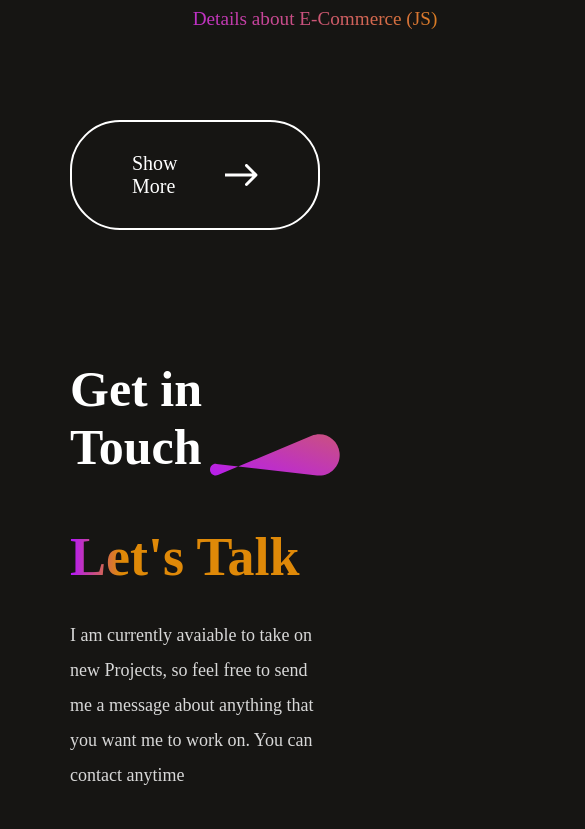
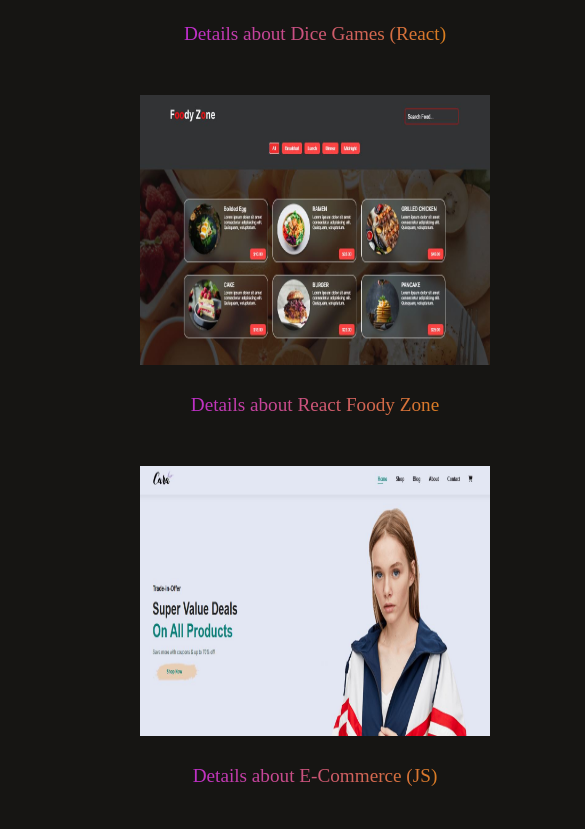
Before and after one commit to INTESARSHAWON/Portfolio, a React (Vite) app: page / in a window 390 px wide. Shown: the part 4920-5749 px from the top of the page, 585 px wide, since content can reach past the window. Built offline with nearby package versions, Linux system fonts and the light colour scheme.

Commit message:
making responsive (seemore details and footer)

```diff
--- a/src/Components/Contact/Contact.css
+++ b/src/Components/Contact/Contact.css
@@ -161,12 +161,12 @@
     }
 
     .contact-right input{
-        width: 100%;
+        width: 90%;
         font-size: 20px;
     }
 
     .contact-right textarea{
-        width: 95%;
+        width: 85%;
         font-size: 20px;
     }
 
--- a/src/Components/Footer/Footer.css
+++ b/src/Components/Footer/Footer.css
@@ -88,4 +88,9 @@
         flex-direction: column-reverse;
         margin-bottom: 50px;
     }
+
+    .footer-top-right{
+        display: flex;
+        flex-direction: column;
+    }
 }
--- a/src/Components/MyWork/MyWork.css
+++ b/src/Components/MyWork/MyWork.css
@@ -24,10 +24,10 @@
     z-index: -1;
 }
 
-.mywork-container{
+.mywork-container2{
     display: grid;
     grid-template-columns: auto auto auto;
-    gap: 10px;
+    gap: auto;
 }
 
 .mywork-showmore{
@@ -71,9 +71,10 @@
         margin-right: -20px;
     }
 
-    .mywork-container{
-        display: flex;
-        flex-direction: column;
-        align-items: center;
+    .mywork-container2{
+        width: 100%;
+        display: grid;
+        grid-template-columns: auto;
+        gap: 25px;
     }
 }
--- a/src/Components/MyWork/MyWork.jsx
+++ b/src/Components/MyWork/MyWork.jsx
@@ -20,19 +20,21 @@ const MyWork = ({projectThumb, title}) => {
             <img src={theme_pattern} alt='theme_pattern'/>
         </div>
         <div className='mywork-container'>
+            <div className='mywork-container2'>
               <Card id={1} projectThumb={project_1} title="React Auth Dashboard"/>
               <Card id={2} projectThumb={project_2} title="Dice Games (React)"/>
               <Card id={3} projectThumb={project_3} title="React Foody Zone"/>
               <Card id={4} projectThumb={project_4} title="E-Commerce (JS)"/>
               <Card id={5} projectThumb={project_5} title="Amazon Clone"/>
               <Card id={6} projectThumb={project_6} title="Sliding Album (JS)"/>
-          </div>
-          <Link to="/seemoredetail" className='mywork-showmore'>
+            </div>
+        </div>
+        <Link to="/seemoredetail" className='mywork-showmore'>
             <div className='mywork-showmore-slide'>
               <p> Show More  </p>
               <img src={arrow_icon} alt='arrow_icon'/>
             </div>
-          </Link>
+        </Link>
     </div>
   )
 }
--- a/src/Components/ProjectDetail/projectDetail.css
+++ b/src/Components/ProjectDetail/projectDetail.css
@@ -73,4 +73,5 @@
         grid-template-columns: auto;
         gap: 30px;
     }
+
 }
--- a/src/Components/SeeMoreDetail/SeeMoreDetail.css
+++ b/src/Components/SeeMoreDetail/SeeMoreDetail.css
@@ -4,3 +4,12 @@
     grid-template-columns: auto auto auto;
     gap: 10px;
 }
+
+@media (max-width: 768px){
+    .mywork-container2{
+        display: grid;
+        grid-template-columns: auto;
+        gap: 25px;
+        margin: auto;
+    }
+}
--- a/src/Components/SeeMoreDetail/SeeMoreDetail.jsx
+++ b/src/Components/SeeMoreDetail/SeeMoreDetail.jsx
@@ -29,6 +29,7 @@ const SeeMoreDetail = () => {
     <div>
         <StickyButton/>
         <div className='mywork-container'>
+          <div className='mywork-container2'>
             <Card id={1} projectThumb={project_1} title="React Auth Dashboard"/>
             <Card id={2} projectThumb={project_2} title="Dice Games (React)"/>
             <Card id={3} projectThumb={project_3} title="React Foody Zone"/>
@@ -43,6 +44,7 @@ const SeeMoreDetail = () => {
             <Card id={18} projectThumb={project_18} title="Pomodoro Timer (JS)"/>
             <Card id={19} projectThumb={project_19} title="Digital Clock (JS)"/>
             <Card id={20} projectThumb={project_20} title="Mini Calendar (JS)"/>
+          </div>
         </div>
         <Footer/>
     </div>
```
